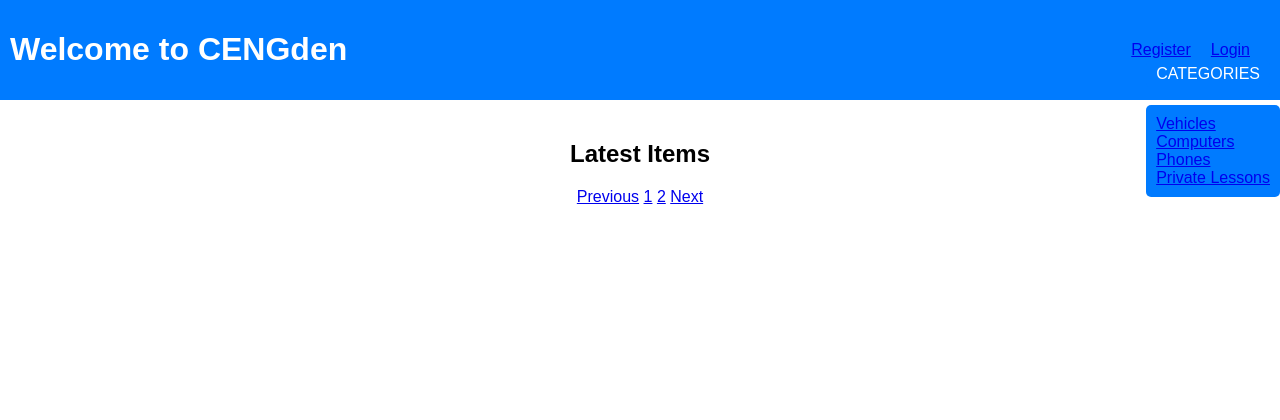
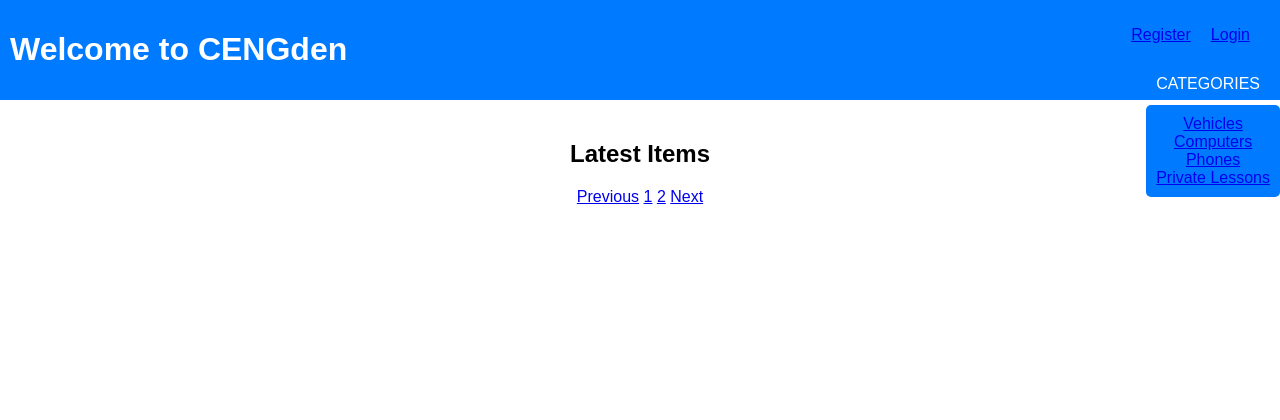
Before and after one commit to avsaralpay/cengden, a Flask app: page / in a window 1280 px wide. Shown: the top 420 px of the page. Run offline with Flask 2, Linux system fonts and the light colour scheme; some libraries are stand-ins or nearby versions.

Commit message:
sdgdfgdfgf

```diff
--- a/templates/index.html
+++ b/templates/index.html
@@ -17,7 +17,7 @@
             background-color: #007bff;
             color: #fff;
             padding: 10px;
-            align-items: center;
+            text-align: center;
             display: flex;
             justify-content: space-between;
             position: relative;
@@ -50,7 +50,7 @@
 
         .categories-label {
             position: absolute;
-            top: 60px; /* Adjust based on your actual layout */
+            top: 70px; /* Adjust based on your actual layout */
             right: 10px;
             color: #fff;
             background-color: #007bff;
```
